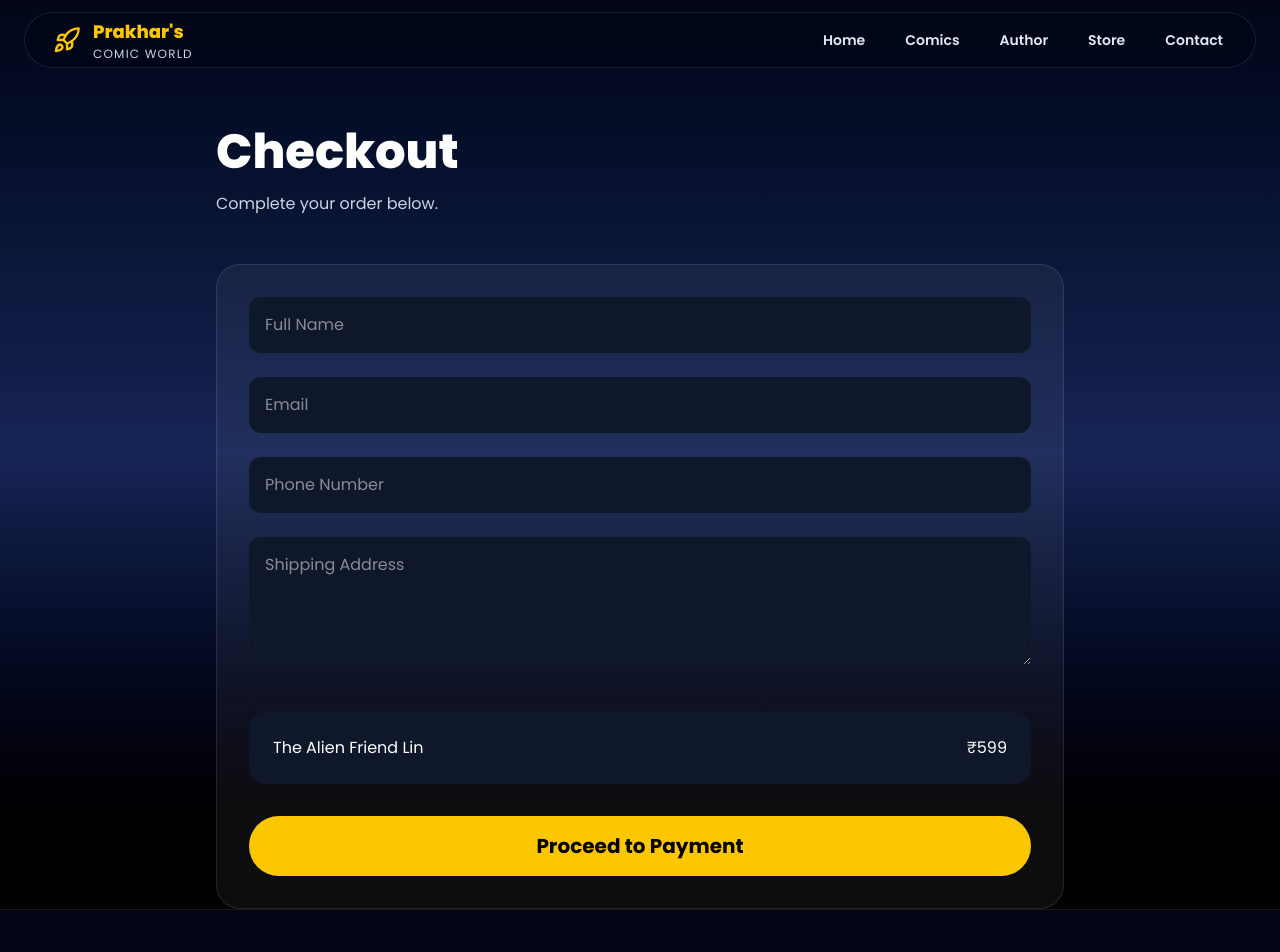
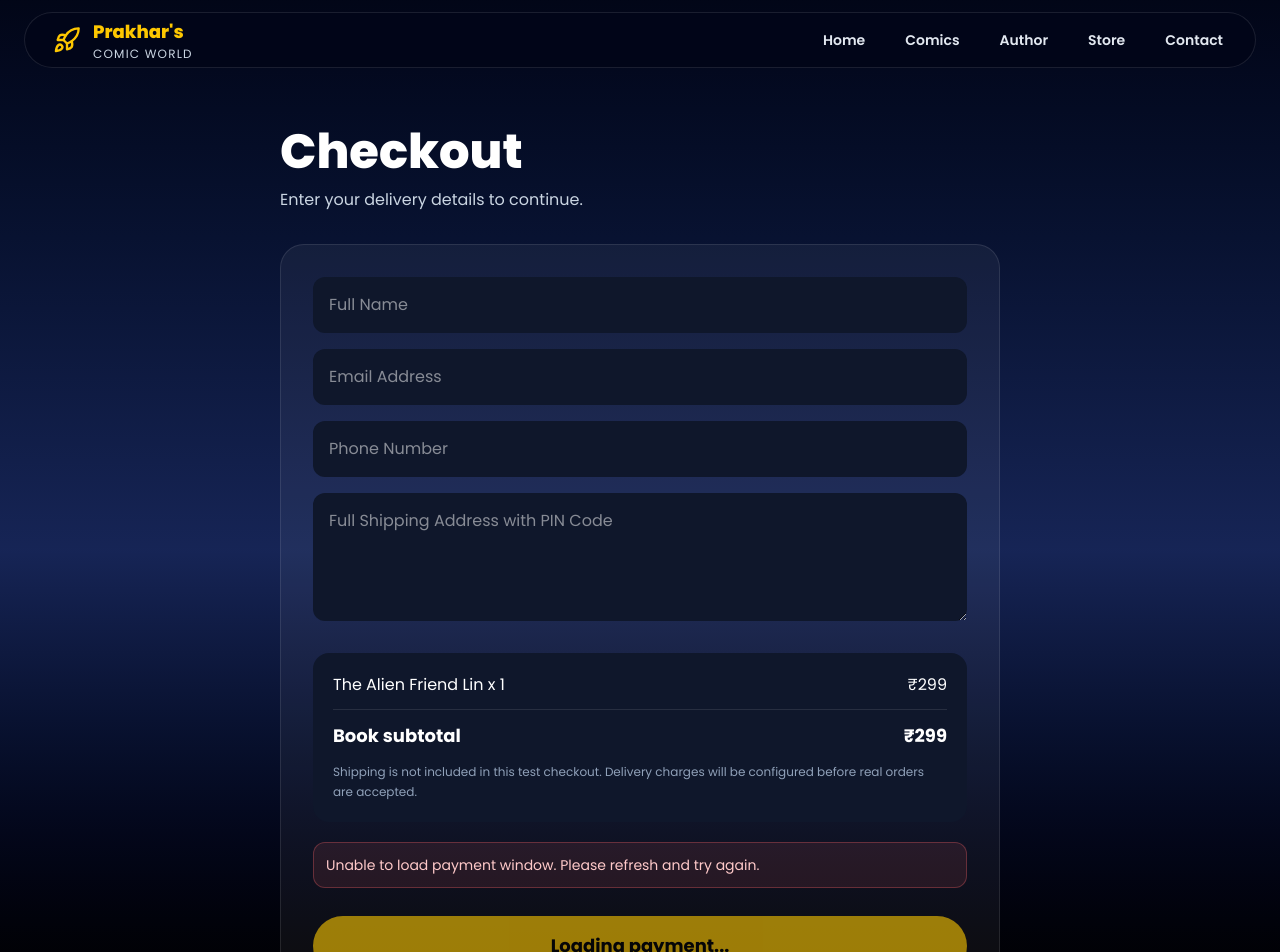
Before and after one commit to abhivanthsingh16/prakhars-comic-world, a Next.js app: page /checkout in a window 1280 px wide. Shown: the top 952 px of the page. Built offline with nearby package versions, Linux system fonts and the light colour scheme.

Commit message:
Implement Razorpay test checkout and payment verification

```diff
--- a/app/checkout/page.tsx
+++ b/app/checkout/page.tsx
@@ -1,80 +1,112 @@
 "use client";
 
-import { useState } from "react";
+import { FormEvent, useEffect, useMemo, useState } from "react";
+import { useSearchParams } from "next/navigation";
+
+declare global {
+  interface Window {
+    Razorpay?: new (options: Record<string, unknown>) => { open: () => void };
+  }
+}
+
+type Customer = { name: string; email: string; phone: string; address: string };
 
 export default function CheckoutPage() {
+  const searchParams = useSearchParams();
+  const quantity = useMemo(() => {
+    const parsed = Number(searchParams.get("quantity") || "1");
+    return Number.isInteger(parsed) ? Math.min(10, Math.max(1, parsed)) : 1;
+  }, [searchParams]);
+  const [customer, setCustomer] = useState<Customer>({ name: "", email: "", phone: "", address: "" });
   const [loading, setLoading] = useState(false);
+  const [scriptReady, setScriptReady] = useState(false);
+  const [message, setMessage] = useState("");
+  const subtotal = 299 * quantity;
 
-  const handleCheckout = async () => {
+  useEffect(() => {
+    if (window.Razorpay) { setScriptReady(true); return; }
+    const script = document.createElement("script");
+    script.src = "https://checkout.razorpay.com/v1/checkout.js";
+    script.async = true;
+    script.onload = () => setScriptReady(true);
+    script.onerror = () => setMessage("Unable to load payment window. Please refresh and try again.");
+    document.body.appendChild(script);
+    return () => { script.onload = null; script.onerror = null; };
+  }, []);
+
+  const update = (field: keyof Customer, value: string) => setCustomer((current) => ({ ...current, [field]: value }));
+
+  const handleCheckout = async (event: FormEvent<HTMLFormElement>) => {
+    event.preventDefault();
+    setMessage("");
+    if (!scriptReady || !window.Razorpay) { setMessage("Payment window is still loading. Please try again."); return; }
     setLoading(true);
-
-    // Razorpay integration will go here
+    try {
+      const response = await fetch("/api/create-order", {
+        method: "POST",
+        headers: { "Content-Type": "application/json" },
+        body: JSON.stringify({ quantity }),
+      });
+      const order = await response.json();
+      if (!response.ok) throw new Error(order.error || "Could not start payment.");
+      const options = {
+        key: order.keyId,
+        amount: order.amount,
+        currency: order.currency,
+        name: "Lin and Leo",
+        description: `The Alien Friend Lin x ${quantity}` ,
+        order_id: order.orderId,
+        prefill: { name: customer.name, email: customer.email, contact: customer.phone },
+        notes: { shipping_address: customer.address, quantity: String(quantity) },
+        theme: { color: "#facc15" },
+        handler: async (payment: Record<string, string>) => {
+          try {
+            const verification = await fetch("/api/verify-payment", {
+              method: "POST",
+              headers: { "Content-Type": "application/json" },
+              body: JSON.stringify(payment),
+            });
+            const result = await verification.json();
+            if (!verification.ok || !result.verified) throw new Error(result.error || "Payment could not be verified.");
+            window.location.href = "/payment-success";
+          } catch (error) {
+            setMessage(error instanceof Error ? error.message : "Payment verification failed. Please contact us before paying again.");
+            setLoading(false);
+          }
+        },
+        modal: { ondismiss: () => setLoading(false) },
+      };
+      new window.Razorpay(options).open();
+    } catch (error) {
+      setMessage(error instanceof Error ? error.message : "Something went wrong. Please try again.");
+      setLoading(false);
+    }
   };
 
   return (
     <main className="min-h-screen bg-gradient-to-b from-slate-950 via-blue-950 to-black pt-32 text-white">
-
-      <div className="mx-auto max-w-4xl px-6">
-
-        <h1 className="text-5xl font-black">
-          Checkout
-        </h1>
-
-        <p className="mt-4 text-slate-300">
-          Complete your order below.
-        </p>
-
-        <div className="mt-12 rounded-3xl border border-white/10 bg-white/5 p-8">
-
-          <div className="space-y-6">
-
-            <input
-              placeholder="Full Name"
-              className="w-full rounded-xl bg-slate-900 p-4 outline-none"
-            />
-
-            <input
-              placeholder="Email"
-              className="w-full rounded-xl bg-slate-900 p-4 outline-none"
-            />
-
-            <input
-              placeholder="Phone Number"
-              className="w-full rounded-xl bg-slate-900 p-4 outline-none"
-            />
-
-            <textarea
-              rows={4}
-              placeholder="Shipping Address"
-              className="w-full rounded-xl bg-slate-900 p-4 outline-none"
-            />
-
+      <div className="mx-auto max-w-3xl px-4 pb-16 sm:px-6">
+        <h1 className="text-4xl font-black sm:text-5xl">Checkout</h1>
+        <p className="mt-3 text-slate-300">Enter your delivery details to continue.</p>
+        <form onSubmit={handleCheckout} className="mt-8 rounded-3xl border border-white/10 bg-white/5 p-5 sm:p-8">
+          <div className="grid gap-4">
+            <input required autoComplete="name" value={customer.name} onChange={(e) => update("name", e.target.value)} placeholder="Full Name" className="w-full rounded-xl bg-slate-900 p-4 outline-none focus:ring-2 focus:ring-yellow-400" />
+            <input required type="email" autoComplete="email" value={customer.email} onChange={(e) => update("email", e.target.value)} placeholder="Email Address" className="w-full rounded-xl bg-slate-900 p-4 outline-none focus:ring-2 focus:ring-yellow-400" />
+            <input required type="tel" autoComplete="tel" pattern="[0-9+ -]{10,15}" value={customer.phone} onChange={(e) => update("phone", e.target.value)} placeholder="Phone Number" className="w-full rounded-xl bg-slate-900 p-4 outline-none focus:ring-2 focus:ring-yellow-400" />
+            <textarea required rows={4} autoComplete="street-address" value={customer.address} onChange={(e) => update("address", e.target.value)} placeholder="Full Shipping Address with PIN Code" className="w-full rounded-xl bg-slate-900 p-4 outline-none focus:ring-2 focus:ring-yellow-400" />
           </div>
-
-          <div className="mt-10 rounded-2xl bg-slate-900 p-6">
-
-            <div className="flex justify-between">
-
-              <span>The Alien Friend Lin</span>
-
-              <span>₹599</span>
-
-            </div>
-
+          <div className="mt-8 rounded-2xl bg-slate-900 p-5">
+            <div className="flex justify-between gap-4"><span>The Alien Friend Lin x {quantity}</span><span>₹{subtotal}</span></div>
+            <div className="mt-3 flex justify-between border-t border-white/10 pt-3 text-lg font-bold"><span>Book subtotal</span><span>₹{subtotal}</span></div>
+            <p className="mt-3 text-xs leading-5 text-slate-400">Shipping is not included in this test checkout. Delivery charges will be configured before real orders are accepted.</p>
           </div>
-
-          <button
-            onClick={handleCheckout}
-            disabled={loading}
-            className="mt-8 w-full rounded-full bg-yellow-400 py-4 text-xl font-bold text-black"
-          >
-            {loading ? "Processing..." : "Proceed to Payment"}
+          {message && <p role="alert" className="mt-5 rounded-xl border border-red-400/30 bg-red-400/10 p-3 text-sm text-red-200">{message}</p>}
+          <button type="submit" disabled={loading || !scriptReady} className="mt-7 w-full rounded-full bg-yellow-400 py-4 text-lg font-bold text-black disabled:cursor-not-allowed disabled:opacity-60">
+            {loading ? "Processing..." : !scriptReady ? "Loading payment..." : `Pay ₹${subtotal}`}
           </button>
-
-        </div>
-
+          <p className="mt-3 text-center text-xs text-slate-400">Secure payment powered by Razorpay · Test mode</p>
+        </form>
       </div>
-
     </main>
   );
 }
```
